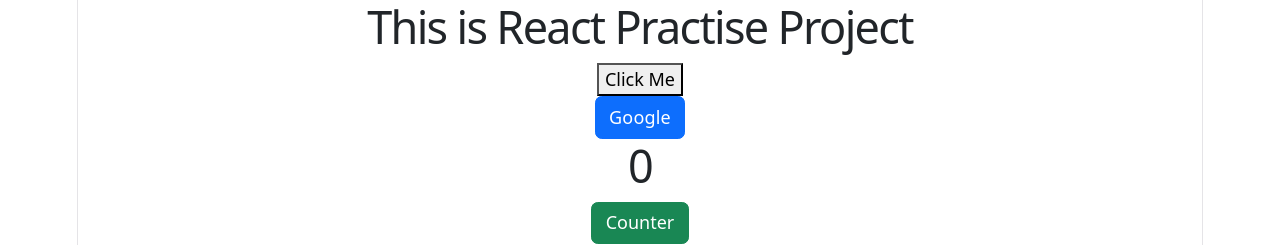
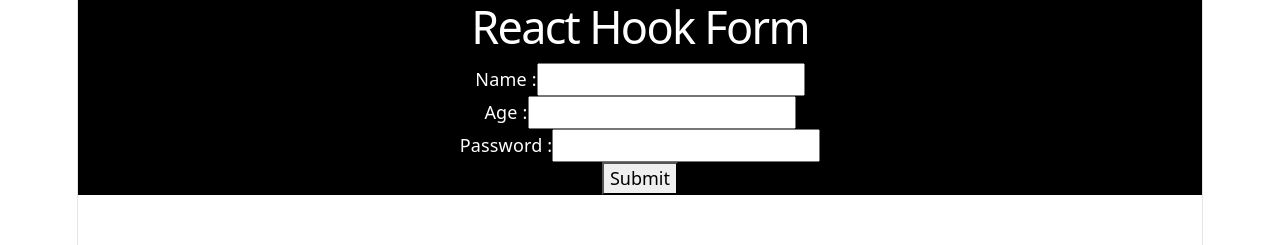
Before and after one commit to Zulfiqarkhokhar/Full-Stack-Development, a React (Vite) app in the folder React/PractiseApp/: page / in a window 1280 px wide. Shown: the top 245 px of the page. Built offline with nearby package versions, Linux system fonts and the light colour scheme; no server answers.

Commit message:
reach hookform and zod validation

```diff
--- a/React/PractiseApp/package.json
+++ b/React/PractiseApp/package.json
@@ -10,9 +10,12 @@
     "preview": "vite preview"
   },
   "dependencies": {
+    "@hookform/resolvers": "^5.9.1",
     "bootstrap": "^5.3.8",
     "react": "^19.2.8",
-    "react-dom": "^19.2.8"
+    "react-dom": "^19.2.8",
+    "react-hook-form": "^7.88.0",
+    "zod": "^4.6.2"
   },
   "devDependencies": {
     "@eslint/js": "^10.0.1",
--- a/React/PractiseApp/src/App.jsx
+++ b/React/PractiseApp/src/App.jsx
@@ -1,15 +1,18 @@
-import Clock from "./Clock";
-import Login from "./Login";
-import MyButton from "./MyButton";
-import MyComponent from "./MyComponent";
-import StateComponent from "./StateComponent";
-import StopWatch from "./StopWatch";
-import UpdateList from "./UpdateList";
-import UseEffectHook from "./UseEffectHook";
+// import Clock from "./Clock";
+// import Login from "./Login";
+// import MyButton from "./MyButton";
+// import MyComponent from "./MyComponent";
+// import StateComponent from "./StateComponent";
+// import StopWatch from "./StopWatch";
+// import UpdateList from "./UpdateList";
+// import UseEffectHook from "./UseEffectHook";
+
+// import Form from './Form'
+import ZodForm from './ZodForm';
 
 function App(){
-  return <div>
-    <h1>This is React Practise Project</h1>
+  return <div style={{display:"flex", justifyContent:'center', alignItems:'center',backgroundColor:"black", color:"white"}}>
+    {/* <h1>This is React Practise Project</h1>
     <MyButton/>
     <MyComponent/>
     <StateComponent/>
@@ -21,7 +24,10 @@ function App(){
 
     <StopWatch/>
 
-    <Login/>
+    <Login/> */}
+
+    {/* <Form/> */}
+    <ZodForm/>
   </div>
 }
 
--- /dev/null
+++ b/React/PractiseApp/src/Form.jsx
@@ -0,0 +1,63 @@
+import { useForm } from "react-hook-form"
+
+const Form = () => {
+
+    const {register,handleSubmit,formState:{errors}} = useForm();
+
+    function formSubmit(data){
+        console.log(data);
+    }
+
+    console.log("Render")
+
+
+  return (
+    <div>
+        <h1>React Hook Form</h1>
+
+        <form onSubmit={handleSubmit(formSubmit)}>
+            <div>
+                <label htmlFor="first">Name :</label>
+                <input type="text" {...register("name",{
+                    required:"Name should not be empty"
+                })}/>
+                {
+                    errors.name && <span>{errors.name.message}</span>
+                }
+            </div>
+            <div>
+                <label htmlFor="second">Age :</label>
+                <input type="number" {...register("age",{
+                    min:{
+                        value:10,
+                        message:"Age should be greater than 9"
+                    },
+                    max:{
+                        value:40,
+                        message:"Age should be less than 41"
+                    }
+                })}/>
+                {
+                    errors.age && <span>{errors.age.message}</span>
+                }
+            </div>
+            <div>
+                <label htmlFor="third">Password :</label>
+                <input type="password" {...register("password",{
+                    minLength:{
+                        value:8,
+                        message:"Password should be more than 7 characters"
+                    }
+                })}/>
+                {
+                    errors.password && <span>{errors.password.message}</span>
+                }
+            </div>
+            <button>Submit</button>
+        </form>
+
+    </div>
+  )
+}
+
+export default Form
--- /dev/null
+++ b/React/PractiseApp/src/ZodForm.jsx
@@ -0,0 +1,57 @@
+import { zodResolver } from "@hookform/resolvers/zod";
+import { useForm } from "react-hook-form"
+import {z} from 'zod'
+
+const MyFormSchema = z.object({
+    name: z.string().min(5,"Should be 5 charachter long").max(20,"Should be less than 20 Characters"),
+    age: z.coerce.number().min(10,"Should be 10 year old").max(50,"Should be less than 50 Years old"),
+    password: z.string().min(5,"Should be 5 charachter long").max(20,"Should be less than 20 Characters"),
+})
+
+const ZodForm = () => {
+
+    const {register,handleSubmit,formState:{errors}} = useForm({
+        resolver: zodResolver(MyFormSchema)
+    });
+
+    function formSubmit(data){
+        console.log(data);
+    }
+
+    console.log("Render")
+
+
+  return (
+    <div>
+        <h1>React Hook Form</h1>
+
+        <form onSubmit={handleSubmit(formSubmit)}>
+            <div>
+                <label htmlFor="first">Name :</label>
+                <input type="text" {...register("name")}/>
+                {
+                    errors.name && <span>{errors.name.message}</span>
+                }
+            </div>
+            <div>
+                <label htmlFor="second">Age :</label>
+                <input type="number" {...register("age")}/>
+                {
+                    errors.age && <span>{errors.age.message}</span>
+                }
+            </div>
+            <div>
+                <label htmlFor="third">Password :</label>
+                <input type="password" {...register("password")}/>
+                {
+                    errors.password && <span>{errors.password.message}</span>
+                }
+            </div>
+            <button>Submit</button>
+        </form>
+
+    </div>
+  )
+}
+
+export default ZodForm;
```
Also changed, not shown: 1 other file (tests, documents, lock files or other folders).
